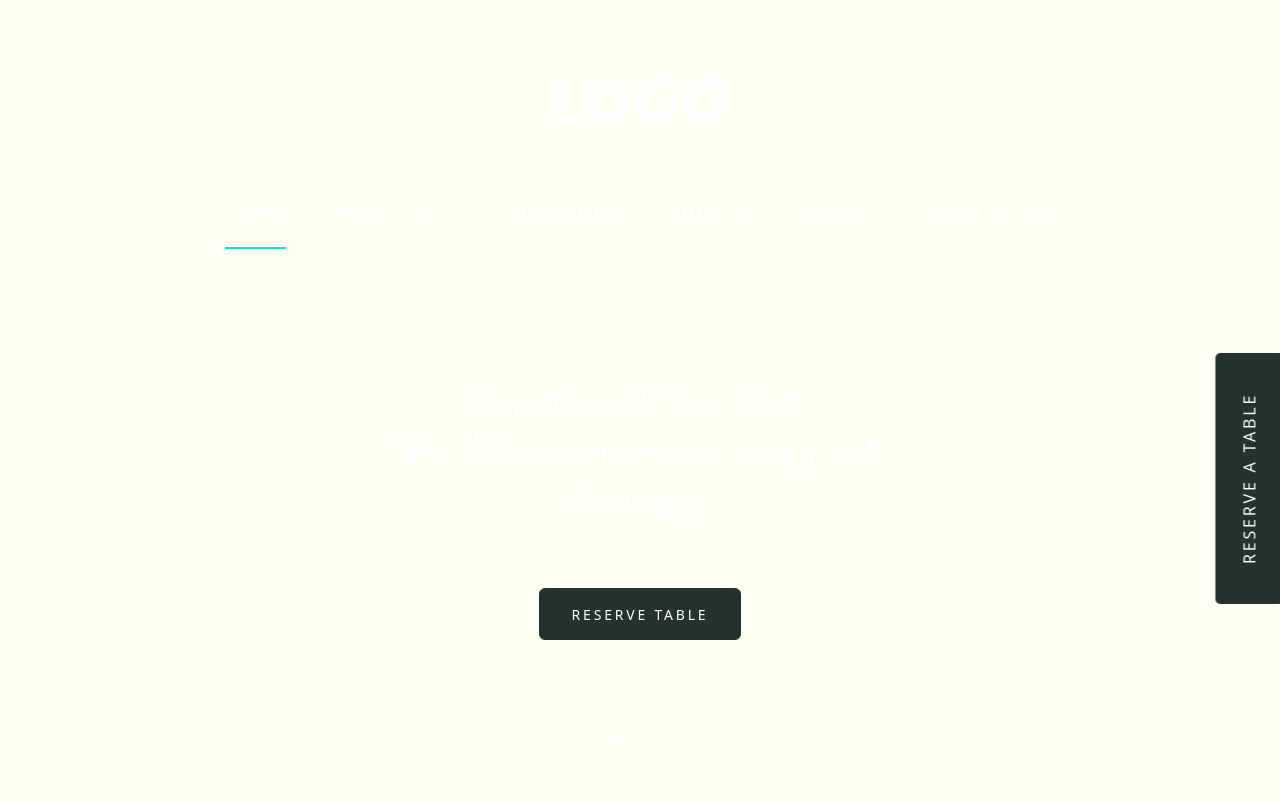
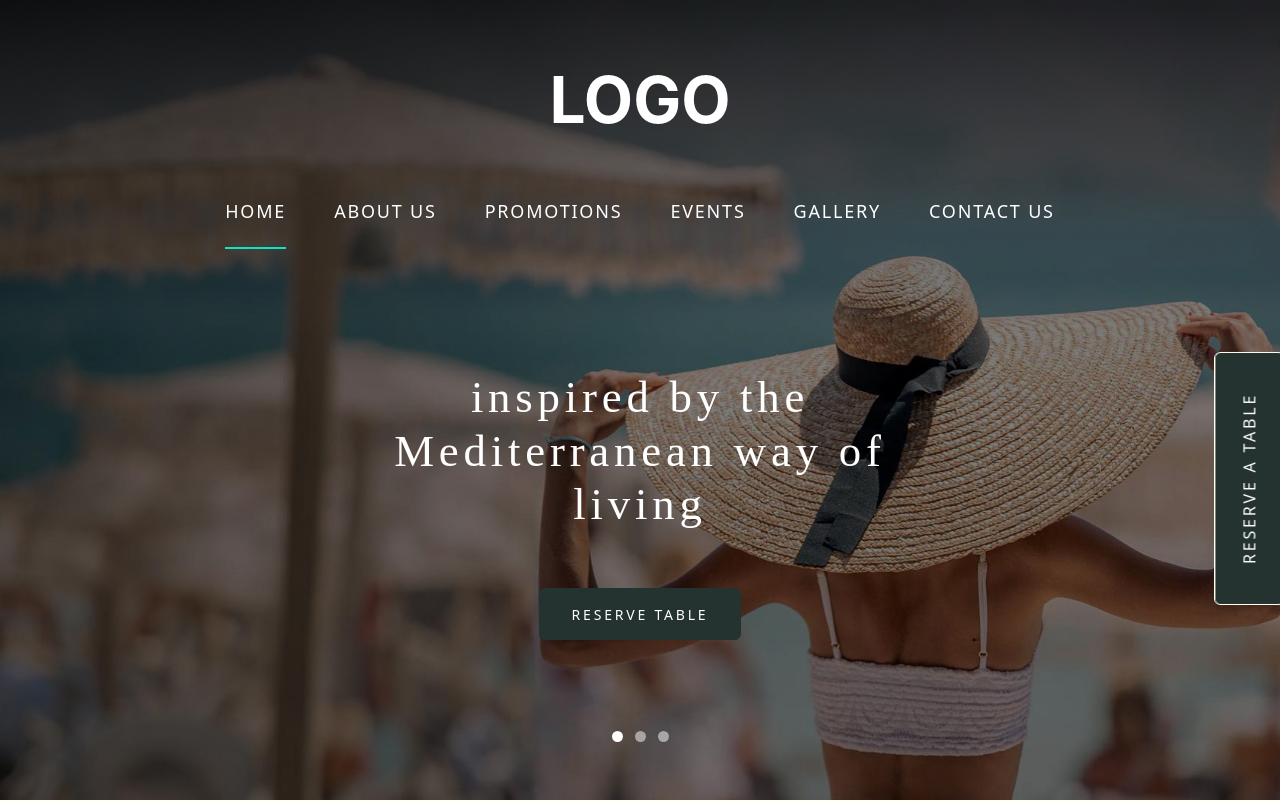
Before and after one commit to link2pk/timesworld, a website built with Vite: page src/index.html in a window 1280 px wide. Shown: the top 802 px of the page. Built offline with nearby package versions, Linux system fonts and the light colour scheme; files whose address does not match are found by name; what glider-js would draw is missing.

Commit message:
add bg image

```diff
--- a/src/scss/_custom.scss
+++ b/src/scss/_custom.scss
@@ -81,7 +81,7 @@ body {
 
 .hero {
     min-height: 100vh;
-    background: url(assets/images/bg.jpg) center / cover fixed no-repeat;
+    background: url(../assets/images/bg.jpg) center / cover fixed no-repeat;
     display: flex;
     flex-direction: column;
     justify-content: space-between;
```
Also changed, not shown: dist/index.html.
